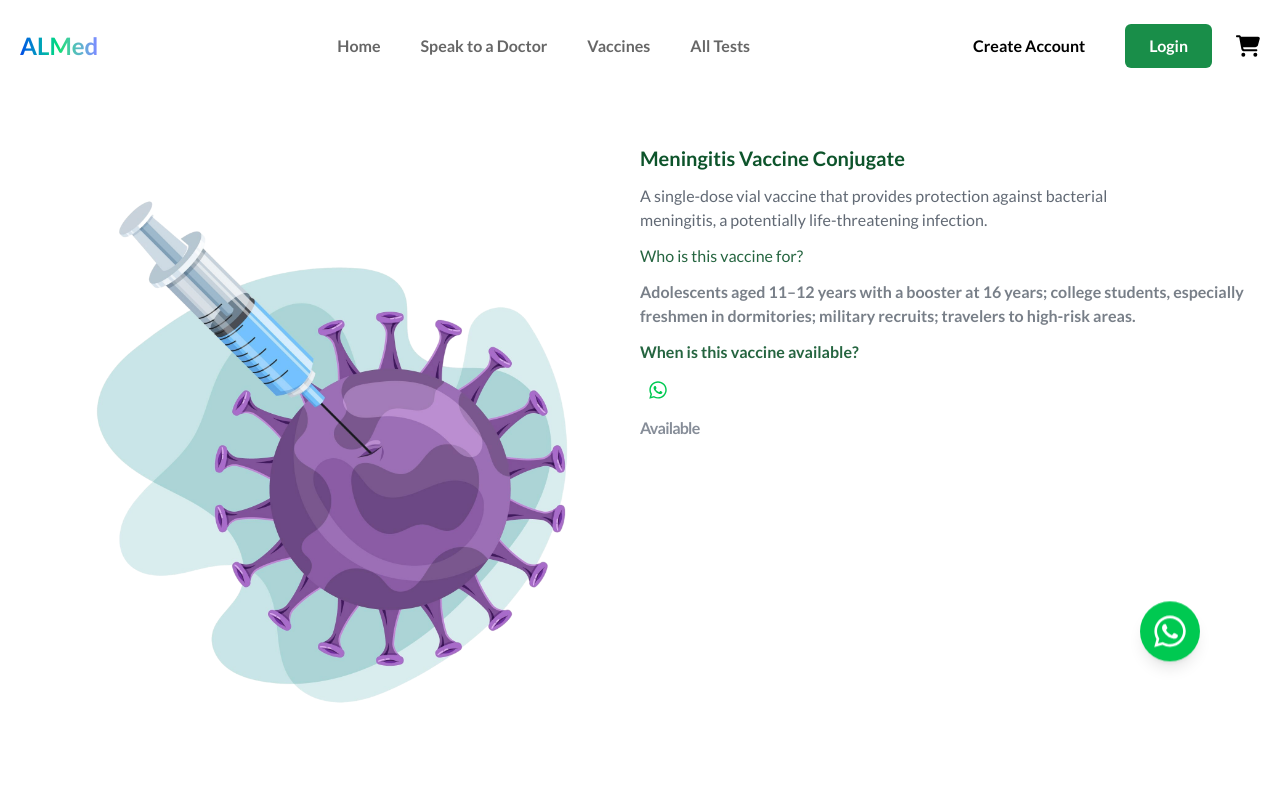
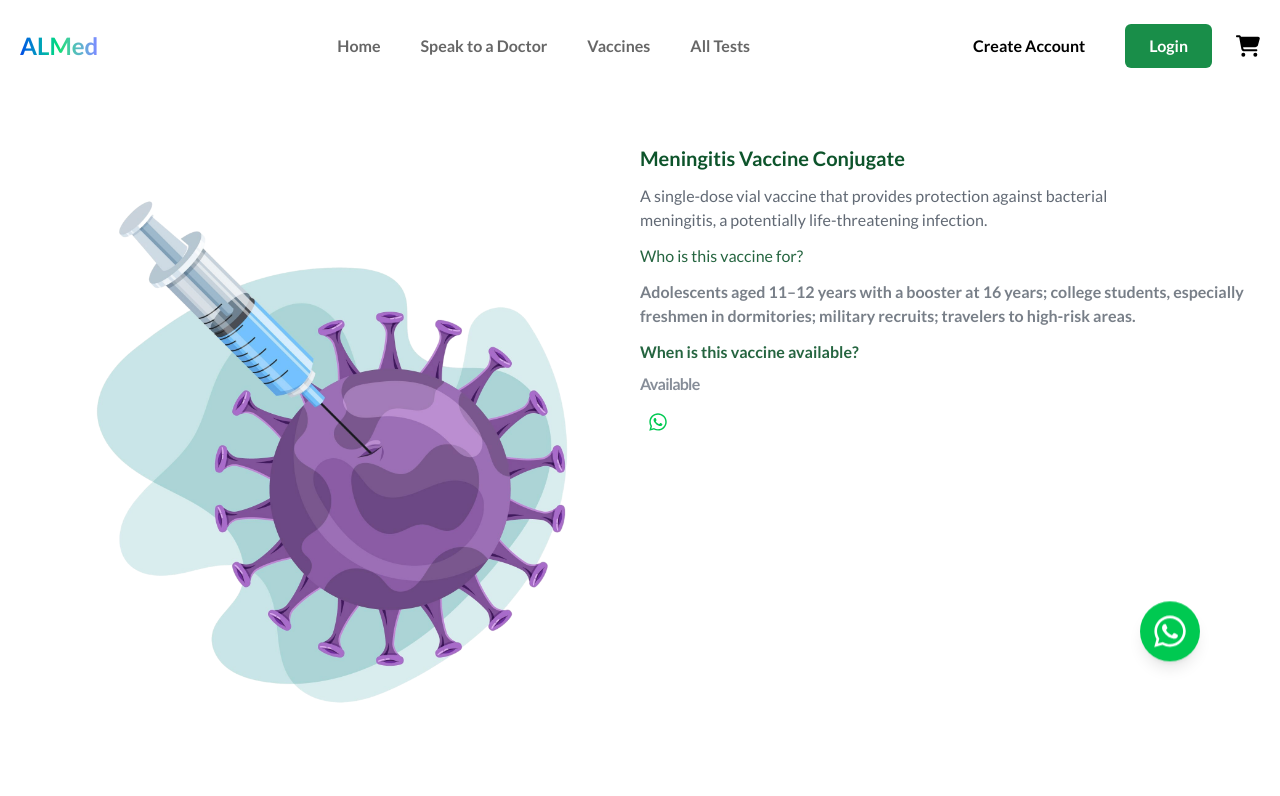
Before and after one commit to blaqnativity/gomy-project, a React (Vite) app: page /vaccinations/1 in a window 1280 px wide. Shown: the top 796 px of the page. Built offline with nearby package versions, Linux system fonts and the light colour scheme.

Commit message:
whatsapp button tweaked on vaccineDetails page

```diff
--- a/src/pages/Vaccine/Vaccine.jsx
+++ b/src/pages/Vaccine/Vaccine.jsx
@@ -4,7 +4,7 @@ const Vaccine = ({ vaccine }) => {
   return (
     <div
       key={vaccine.id}
-      className="shadow-sm rounded-lg p-6 bg-white flex flex-col gap-3"
+      className="shadow-sm rounded-lg border border-gray-900/10 p-6 bg-white flex flex-col gap-3"
     >
       <img
         src={vaccine.image}
--- a/src/pages/Vaccine/VaccineDetails.jsx
+++ b/src/pages/Vaccine/VaccineDetails.jsx
@@ -51,18 +51,21 @@ const VaccineDetails = () => {
             When is this vaccine available?
           </span>
 
+          <span className="text-gray-700/60 tracking-tighter font-bold">
+            {vaccine.availability}
+          </span>
+
           <a
             href={whatsappUrl}
             target="_blank"
             rel="noopener noreferrer"
-            className="md:block text-green-500 hover:bg-green-500 rounded-full hover:text-white p-2 transition duration-300 z-100 text-xl"
+            className="text-green-500 hover:bg-green-500 rounded-full hover:text-white p-2 transition duration-200 z-100 text-xl flex gap-1 items-center"
           >
             <FaWhatsapp />
+            <small className="text-[12px] text-gray-700/0 font-bold hover:text-white">
+              send a dm
+            </small>
           </a>
-
-          <span className="text-gray-700/60 tracking-tighter font-bold">
-            {vaccine.availability}
-          </span>
         </div>
       </div>
 
```
